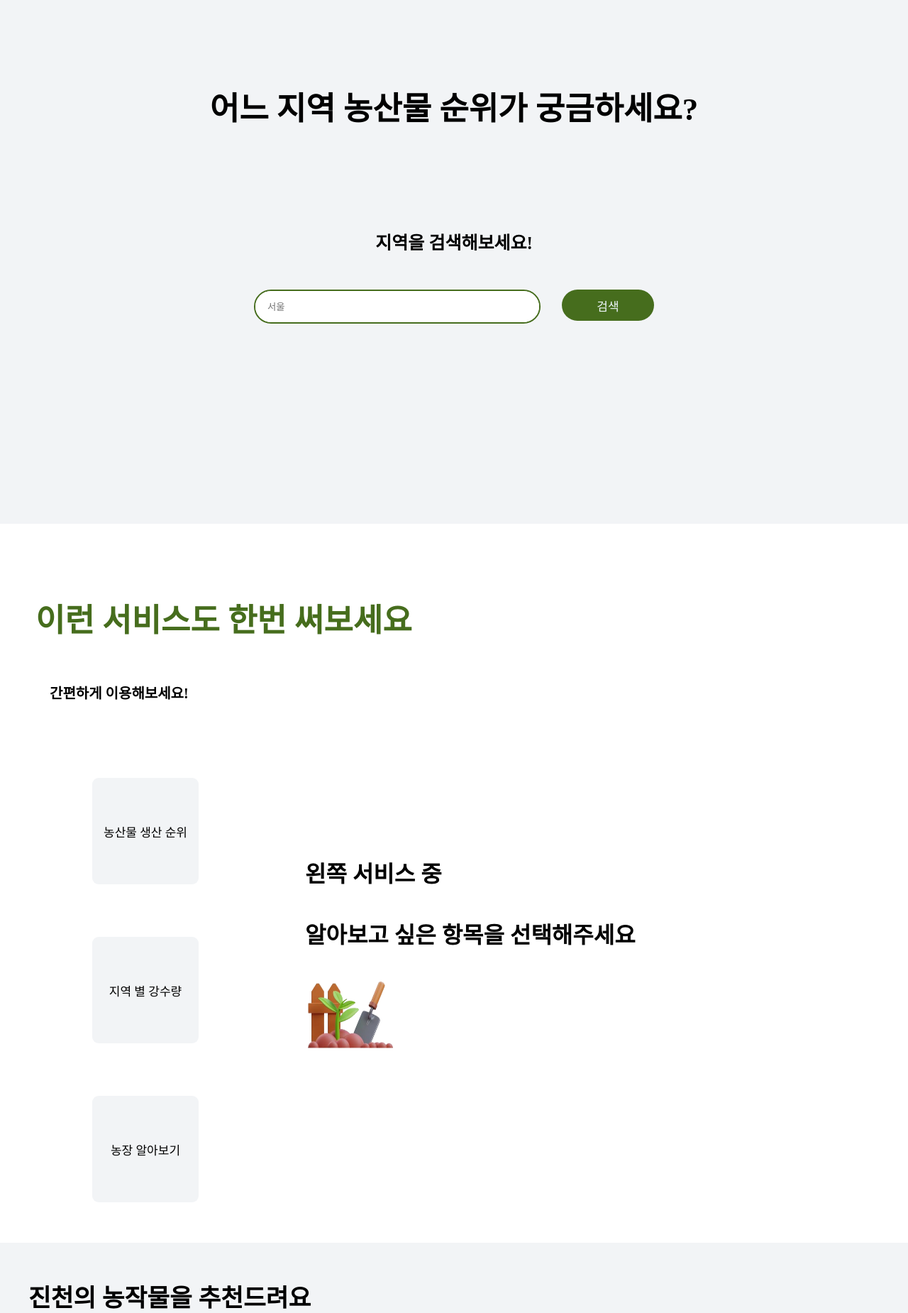
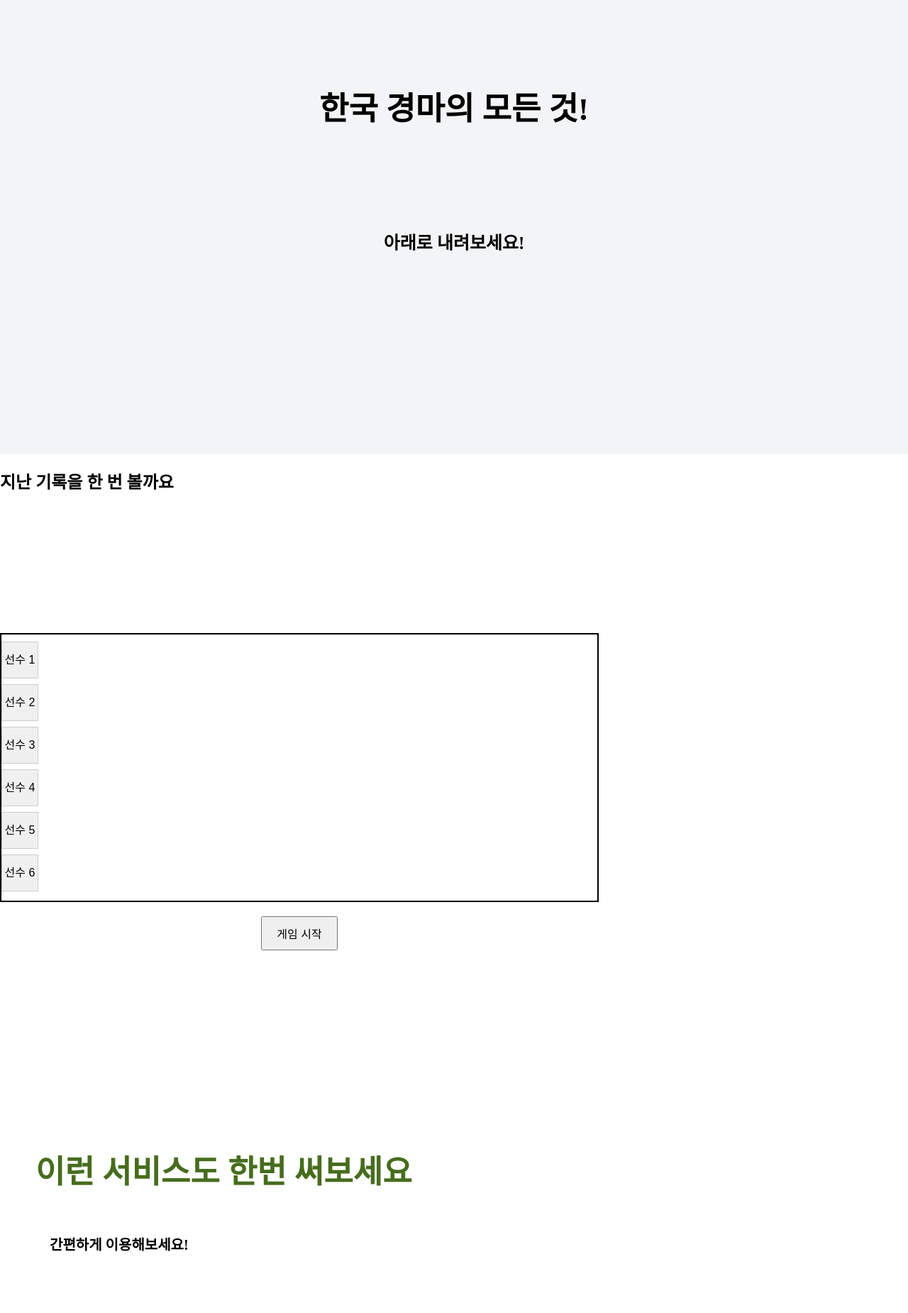
Before and after one commit to KDG7/project_-, a FastAPI app: page / in a window 1280 px wide. Shown: the part 70-1920 px from the top of the page at 71% size. Run offline with FastAPI, Linux system fonts and the light colour scheme.

Commit message:
add race

```diff
--- a/main.py
+++ b/main.py
@@ -16,7 +16,7 @@ app.mount("/static", StaticFiles(directory="static"), name="static")
 
 @app.get("/")
 async def goMain(request: Request):
-    return templates.TemplateResponse("main.html",{"request":request})
+    return templates.TemplateResponse("mainH.html",{"request":request})
 
 @app.get("/support/")
 async def goSupport(request: Request):
--- a/static/css/main.css
+++ b/static/css/main.css
@@ -154,6 +154,36 @@ footer{
 	width: 100%; height: 100%;
 	position: relative;
 }
+
+/*================================서비스_info================================*/
+.service_info_block{
+    background-color: white;
+    height: auto;
+    width: inherit;
+    display: flex;
+    flex-direction: column;
+}
+.service_info_up{
+    display: flex;
+    flex-direction: row;
+}
+.service_info_up>h2{
+    font-size: 45px;
+    padding: 100px 50px 0px;
+    color: #466D1D;
+    margin-top: 0;
+}
+.service_info_left{
+}
+.service_info_right{
+
+}
+
+.service_info_down{
+
+}
+
+
 
 /*================================서비스_intro================================*/
 /*소개 상단*/
--- /dev/null
+++ b/static/css/race.css
@@ -0,0 +1,43 @@
+.race_game {
+    display: flex;
+    justify-content: center;
+    align-items: center;
+    height: 100vh;
+    margin: 0;
+    font-family: Arial, sans-serif;
+}
+
+.game-container {
+    text-align: center;
+}
+
+.track {
+    position: relative;
+    width: 840px;
+    height: 375px;
+    border: 2px solid #000;
+    margin-bottom: 20px;
+}
+
+.runner {
+    position: absolute;
+    width: 50px;
+    height: 50px;
+    line-height: 50px;
+    background-color: #f0f0f0;
+    border: 1px solid #ccc;
+    text-align: center;
+}
+
+#runner1 { top: 10px; }
+#runner2 { top: 70px; }
+#runner3 { top: 130px; }
+#runner4 { top: 190px; }
+#runner5 { top: 250px; }
+#runner6 { top: 310px; }
+
+#startButton {
+    padding: 10px 20px;
+    font-size: 16px;
+    cursor: pointer;
+}
--- /dev/null
+++ b/static/js/race.js
@@ -0,0 +1,63 @@
+document.getElementById('startButton').addEventListener('click', startRace);
+
+const runners = [
+    document.getElementById('runner1'),
+    document.getElementById('runner2'),
+    document.getElementById('runner3'),
+    document.getElementById('runner4'),
+    document.getElementById('runner5'),
+    document.getElementById('runner6')
+];
+
+// 미리 정해진 결과 (예: 최종 순위)
+const finalPositions = [3, 1, 6, 4, 2, 5]; // 1등: runner2, 2등: runner5, ...
+
+const trackWidth = 840;
+const runnerWidth = 50;
+const frameDuration = 50; // 각 프레임의 시간 간격
+
+function startRace() {
+    document.getElementById('startButton').disabled = true;
+
+    let raceTime = 0;
+    let raceInterval = setInterval(() => {
+        raceTime += frameDuration;
+        runners.forEach((runner, index) => {
+            let finalPosition = finalPositions[index];
+            let speed = (7 - finalPosition) * 2.0; // 순위에 따른 속도 조정 (1위가 가장 빠름)
+            let currentLeft = parseInt(runner.style.left || 0);
+            let newLeft = currentLeft + Math.random() * speed;
+
+            if (newLeft < trackWidth - runnerWidth) {
+                runner.style.left = newLeft + 'px';
+            }
+        });
+
+        // 1위 선수 확인
+        let leader = runners[finalPositions.indexOf(1)];
+        if (parseInt(leader.style.left || 0) >= trackWidth - runnerWidth - 2) {
+            clearInterval(raceInterval);
+            finalizeRace();
+        }
+    }, frameDuration);
+
+    resetRace();
+}
+
+function finalizeRace() {
+    runners.forEach((runner, index) => {
+        runner.style.left = parseInt(runner.style.left || 0) + 'px'; // 현재 위치에 정지
+    });
+
+    setTimeout(() => {
+        alert('경주가 종료되었습니다!');
+        document.getElementById('startButton').disabled = false;
+    }, 500); // 종료 메시지 표시
+
+}
+
+function resetRace() {
+    runners.forEach((runner) => {
+        runner.style.left = '0px'; // 출발점으로 이동
+    });
+}
--- /dev/null
+++ b/templates/mainH.html
@@ -0,0 +1,329 @@
+<!DOCTYPE html>
+<html lang="en">
+<head>
+    <meta charset="UTF-8">
+    <meta name="viewport" content="width=device-width, initial-scale=1.0">
+    <title>오아시스</title>
+    <link rel="stylesheet" type="text/css" href="{{ url_for('static', path='css/main.css') }}">
+    <link rel="stylesheet" type="text/css" href="{{ url_for('static', path='css/scroll.css') }}">
+    <link rel="stylesheet" type="text/css" href="{{ url_for('static', path='css/header.css') }}">
+    <link rel="stylesheet" type="text/css" href="{{ url_for('static', path='css/footer.css') }}">
+    <link rel="stylesheet" type="text/css" href="{{ url_for('static', path='css/rain.css') }}">
+    <link rel="stylesheet" type="text/css" href="{{ url_for('static', path='css/region.css') }}">
+    <link rel="stylesheet" type="text/css" href="{{ url_for('static', path='css/race.css') }}">
+</head>
+<body>
+    <header><!--상단-->
+        {% include 'header.html' %}
+
+    </header>
+
+    <article><!--메인-->
+        <div id="service_1" class="service">
+            <div class="title_q">
+                <div><h2>한국 경마의 모든 것!</h2></div>
+                <h5>아래로 내려보세요!</h5>
+            </div>
+            <div class="bla_box"></div>
+        </div>
+
+        <div id="service_info" class="service">
+            <div class="service_info_block">
+                <div class="service_info_up_box">
+                    <h2>지난 기록을 한 번 볼까요</h2>
+                    <div class="service_info_up">
+                        <div class="service_info_left">
+
+                        </div>
+                        <div class="service_info_right">
+                            {% include 'race.html' %}
+                        </div>
+                    </div>
+                </div>
+                <div class="service_info_down">
+
+                </div>
+            </div>
+        </div>
+
+
+        <div id="service_intro" class="service">
+            <div class="intro_box">
+                <h2 class="intro_title">이런 서비스도 한번 써보세요</h2>
+                <h2 class="intro_title_sub">간편하게 이용해보세요!</h2>
+                <div class="intro_list_block">
+                    <div class="intro_text_list">
+                        <div class="intro_text_box_box">
+                            <div class="intro_text_box" onclick="showContent('A')"><span class="intro_text">농산물 생산 순위</span></div>
+                            <span class="intro_select_img_box" id="intro_img1" style="visibility: hidden;">
+                                <img class="intro_select_img" src="{{ url_for('static', path='img/shovel.png') }}" alt="shovel">
+                            </span>
+                        </div>
+                        <div class="intro_text_box_box">
+                            <div class="intro_text_box" onclick="showContent('B')"><span class="intro_text">지역 별 강수량</span></div>
+                            <span class="intro_select_img_box" id="intro_img2" style="visibility: hidden;">
+                                <img class="intro_select_img"src="{{ url_for('static', path='img/shovel.png') }}" alt="shovel">
+                            </span>
+                        </div>
+                        <div class="intro_text_box_box">
+                            <div class="intro_text_box" onclick="showContent('C')"><span class="intro_text">농장 알아보기</span></div>
+                            <span class="intro_select_img_box" id="intro_img3" style="visibility: hidden;">
+                                <img class="intro_select_img"src="{{ url_for('static', path='img/shovel.png') }}" alt="shovel">
+                            </span>
+                        </div>
+                    </div>
+
+                    <div class="intro_res_list">
+                        <div class="intro_res_box" id="intro_res_box_default">
+                            <div class="intro_res_info">왼쪽 서비스 중</div>
+                            <div class="intro_res_info">알아보고 싶은 항목을 선택해주세요</div>
+                            <div class="intro_res_img_box">
+                                <img class="intro_res_img"src="{{ url_for('static', path='img/shovel.png') }}" alt="shovel">
+                            </div>
+                        </div>
+                        <div class="intro_res_box" id="intro_res_box1" style="display: none;">
+                            <div class="intro_res_info">2022 대비 생산 성장 순위</div>
+                            <div class="other_region_box_s">
+                                <ul class="other_region_list_s">
+                                    <li class="other_region_s">전국</li>
+                                    <li class="other_region_s" style="background-color: #e4e4e5;">서울</li>
+                                    <li class="other_region_s">경기</li>
+                                    <li class="other_region_s">인천</li>
+                                    <li class="other_region_s">강원</li>
+                                    <li class="other_region_s">충청</li>
+                                    <li class="other_region_s">대전</li>
+                                    <li class="other_region_s">세종</li>
+                                    <li class="other_region_s">전라</li>
+                                    <li class="other_region_s">광주</li>
+                                    <li class="other_region_s">경상</li>
+                                    <li class="other_region_s">울산</li>
+                                    <li class="other_region_s">부산</li>
+                                    <li class="other_region_s">제주</li>
+                                </ul>
+                            </div>
+                            <div class="intro_res_rank_block">
+                                <div class="intro_res_ranking">
+                                    <div class="intro_res_ranking_box">
+                                        <div class="intro_res_ranking_1_info">
+                                            <span class="intro_res_ranking_1_info_city">서울</span> 1등은 <span>토마토</span>군요!
+                                        </div>
+
+                                        <img class="intro_res_ranking_1_img"src="{{ url_for('static', path='img/tomato.png') }}" alt="tomato">
+                                    </div>
+                                </div>
+                                <div class="intro_res_rank_box">
+                                    <ol class="intro_res_rank_list">
+                                        <li class="intro_res_rank">
+                                            <span class="intro_crops_name">토마토</span>
+                                            <span class="intro_crops_bla1">&nbsp&nbsp&nbsp</span>
+                                            <span class="intro_crops_revenue">20</span>
+                                            <span class="intro_crops_bla2">%</span>
+                                        </li>
+                                        <li class="intro_res_rank">
+                                            <span class="intro_crops_name">토마토</span>
+                                            <span class="intro_crops_bla1">&nbsp&nbsp&nbsp</span>
+                                            <span class="intro_crops_revenue">20</span>
+                                            <span class="intro_crops_bla2">%</span>
+                                        </li>
+                                        <li class="intro_res_rank">
+                                            <span class="intro_crops_name">토마토</span>
+                                            <span class="intro_crops_bla1">&nbsp&nbsp&nbsp</span>
+                                            <span class="intro_crops_revenue">20</span>
+                                            <span class="intro_crops_bla2">%</span>
+                                        </li>
+                                        <li class="intro_res_rank">
+                                            <span class="intro_crops_name">토마토</span>
+                                            <span class="intro_crops_bla1">&nbsp&nbsp&nbsp</span>
+                                            <span class="intro_crops_revenue">20</span>
+                                            <span class="intro_crops_bla2">%</span>
+                                        </li>
+                                        <li class="intro_res_rank">
+                                            <span class="intro_crops_name">토마토</span>
+                                            <span class="intro_crops_bla1">&nbsp&nbsp&nbsp</span>
+                                            <span class="intro_crops_revenue">20</span>
+                                            <span class="intro_crops_bla2">%</span>
+                                        </li>
+                                        <li class="intro_res_rank">
+                                            <span class="intro_crops_name">토마토</span>
+                                            <span class="intro_crops_bla1">&nbsp&nbsp&nbsp</span>
+                                            <span class="intro_crops_revenue">20</span>
+                                            <span class="intro_crops_bla2">%</span>
+                                        </li>
+                                        <li class="intro_res_rank">
+                                            <span class="intro_crops_name">토마토</span>
+                                            <span class="intro_crops_bla1">&nbsp&nbsp&nbsp</span>
+                                            <span class="intro_crops_revenue">20</span>
+                                            <span class="intro_crops_bla2">%</span>
+                                        </li>
+                                        <li class="intro_res_rank">
+                                            <span class="intro_crops_name">토마토</span>
+                                            <span class="intro_crops_bla1">&nbsp&nbsp&nbsp</span>
+                                            <span class="intro_crops_revenue">20</span>
+                                            <span class="intro_crops_bla2">%</span>
+                                        </li>
+                                        <li class="intro_res_rank">
+                                            <span class="intro_crops_name">토마토</span>
+                                            <span class="intro_crops_bla1">&nbsp&nbsp&nbsp</span>
+                                            <span class="intro_crops_revenue">20</span>
+                                            <span class="intro_crops_bla2">%</span>
+                                        </li>
+                                        <li class="intro_res_rank">
+                                            <span class="intro_crops_name">토마토</span>
+                                            <span class="intro_crops_bla1">&nbsp&nbsp&nbsp</span>
+                                            <span class="intro_crops_revenue">20</span>
+                                            <span class="intro_crops_bla2">%</span>
+                                        </li>
+                                        <li class="intro_res_rank">
+                                            <span class="intro_crops_name">토마토</span>
+                                            <span class="intro_crops_bla1">&nbsp&nbsp&nbsp</span>
+                                            <span class="intro_crops_revenue">20</span>
+                                            <span class="intro_crops_bla2">%</span>
+                                        </li>
+                                    </ol>
+                                </div>
+                            </div>
+                        </div>
+
+                        <div class="intro_res_box" id="intro_res_box2" style="display: none;">
+                            <div class="intro_res_info">역대 강수량 정보</div>
+                            <div class="other_region_box_s2">
+                                <ul class="other_region_list_s2">
+                                    <li class="other_region_s2" style="background-color: #e4e4e5;">서울</li>
+                                    <li class="other_region_s2">경기</li>
+                                    <li class="other_region_s2">인천</li>
+                                    <li class="other_region_s2">강원</li>
+                                    <li class="other_region_s2">충청</li>
+                                    <li class="other_region_s2">대전</li>
+                                    <li class="other_region_s2">세종</li>
+                                    <li class="other_region_s2">전라</li>
+                                    <li class="other_region_s2">광주</li>
+                                    <li class="other_region_s2">경상</li>
+                                    <li class="other_region_s2">울산</li>
+                                    <li class="other_region_s2">부산</li>
+                                    <li class="other_region_s2">제주</li>
+                                </ul>
+                            </div>
+
+                            <!--강수량 정보-->
+                            {% include 'rain.html' %}
+
+                        </div>
+
+
+                        <div class="intro_res_box" id="intro_res_box3" style="display: none;">
+                            <div class="intro_res_info">농장을 알아보러 갈까요</div>
+                            <div class="intro_res_info2">지역 별 농장 정보를 정리했어요!</div>
+                            <div class="intro_res_ranking_con">
+                                <div class="intro_res_ranking_con_box">
+                                    <img class="intro_res_ranking_1_con_img"src="{{ url_for('static', path='img/harvesting.png') }}" alt="tomato">
+                                </div>
+
+                                <div class="go_farm_info_box">
+                                    <button class="go_farm_info"  type="button" onclick="">농장 바로가기</button>
+                                </div>
+                            </div>
+                        </div>
+                        <div class="bla2"></div>
+                    </div>
+                </div>
+            </div>
+        </div>
+        <div id="service_2" class="service">
+            <div class="title_r">
+                <h2 class="title_r_h2"><span class="title_r_r">진천</span>의 농작물을 추천드려요</h2>
+            </div>
+            {% include 'region.html' %}
+            <hr class="blank_line1">
+            <hr class="blank_line2">
+            <hr class="blank_line1">
+            <div class="detail_block">
+
+                {% include 'scroll.html' %}
+
+                <div class="crops_detail_box">
+                    <div class="crops_detail_up">
+                        <div class="crops_detail_left">
+                            <div class="intro_res_harv_title">지난 생산량</div>
+                            <div class="intro_res_harv_block_block">
+                                <div class="harv_value_text_box">
+                                    <h3></h3>
+                                </div>
+                                <div class="harv_value_box">
+                                    <span>1.5</span>
+                                    <span>1.4</span>
+                                    <span>1.3</span>
+                                    <span>1.2</span>
+                                    <span>1.1</span>
+                                    <span>1.0</span>
+                                    <span>0.9</span>
+                                    <span>0.8</span>
+                                    <span>0.7</span>
+                                </div>
+                                <div class="intro_res_harv_block">
+                                    <div class="intro_res_harv_box">
+                                        <span><hr></span>
+                                        <span><hr></span>
+                                        <span><hr></span>
+                                        <span><hr></span>
+                                        <span><hr></span>
+                                        <span><hr></span>
+                                        <span><hr></span>
+                                        <span><hr></span>
+                                        <div id="harv_stick1"></div>
+                                        <div id="harv_stick2"></div>
+                                        <div id="harv_stick3"></div>
+                                        <div id="harv_stick4"></div>
+                                        <div id="harv_stick5"></div>
+                                        <div id="harv_stick6"></div>
+                                        <div id="harv_stick7"></div>
+                                        <div id="harv_stick8"></div>
+                                        <div id="harv_stick9"></div>
+                                        <div id="harv_stick10"></div>
+                                    </div>
+                                </div>
+                            </div>
+                            <div class="harv_value_year_box">
+                                <span>1t/연도</span>
+                                <span class="harv_value_year_list">
+                                    <span>14</span>
+                                    <span>15</span>
+                                    <span>16</span>
+                                    <span>17</span>
+                                    <span>18</span>
+                                    <span>19</span>
+                                    <span>20</span>
+                                    <span>21</span>
+                                    <span>22</span>
+                                    <span>23</span>
+                                </span>
+                            </div>
+                        </div>
+
+                        <div class="crops_detail_bla1"></div>
+
+                        <div class="crops_detail_right">
+                            <div class="crops_detail_name"><h2>토마토</h2></div>
+                            <div class="crops_detail_img_box">
+                                <img class="crops_detail_img"src="{{ url_for('static', path='img/tomato.png') }}" alt="tomato">
+                            </div>
+                        </div>
+                    </div>
+                    <div class="crops_detail_bla2"></div>
+                    <div class="crops_detail_down"></div>
+                </div>
+            </div>
+        </div>
+    </article>
+
+    <footer><!--하단-->
+        {% include 'footer.html' %}
+
+    </footer>
+</body>
+<script src="http://code.jquery.com/jquery-latest.js"></script>
+<script src="{{ url_for('static', path='js/main.js') }}"></script>
+<script src="{{ url_for('static', path='js/scroll.js') }}"></script>
+<script src="{{ url_for('static', path='js/region.js') }}"></script>
+<script src="{{ url_for('static', path='js/header.js') }}"></script>
+<script src="{{ url_for('static', path='js/race.js') }}"></script>
+</html>
--- /dev/null
+++ b/templates/race.html
@@ -0,0 +1,13 @@
+<div class="race_game">
+    <div class="game-container">
+        <div id="track" class="track">
+            <div class="runner" id="runner1">선수 1</div>
+            <div class="runner" id="runner2">선수 2</div>
+            <div class="runner" id="runner3">선수 3</div>
+            <div class="runner" id="runner4">선수 4</div>
+            <div class="runner" id="runner5">선수 5</div>
+            <div class="runner" id="runner6">선수 6</div>
+        </div>
+        <button id="startButton">게임 시작</button>
+    </div>
+</div>
```
